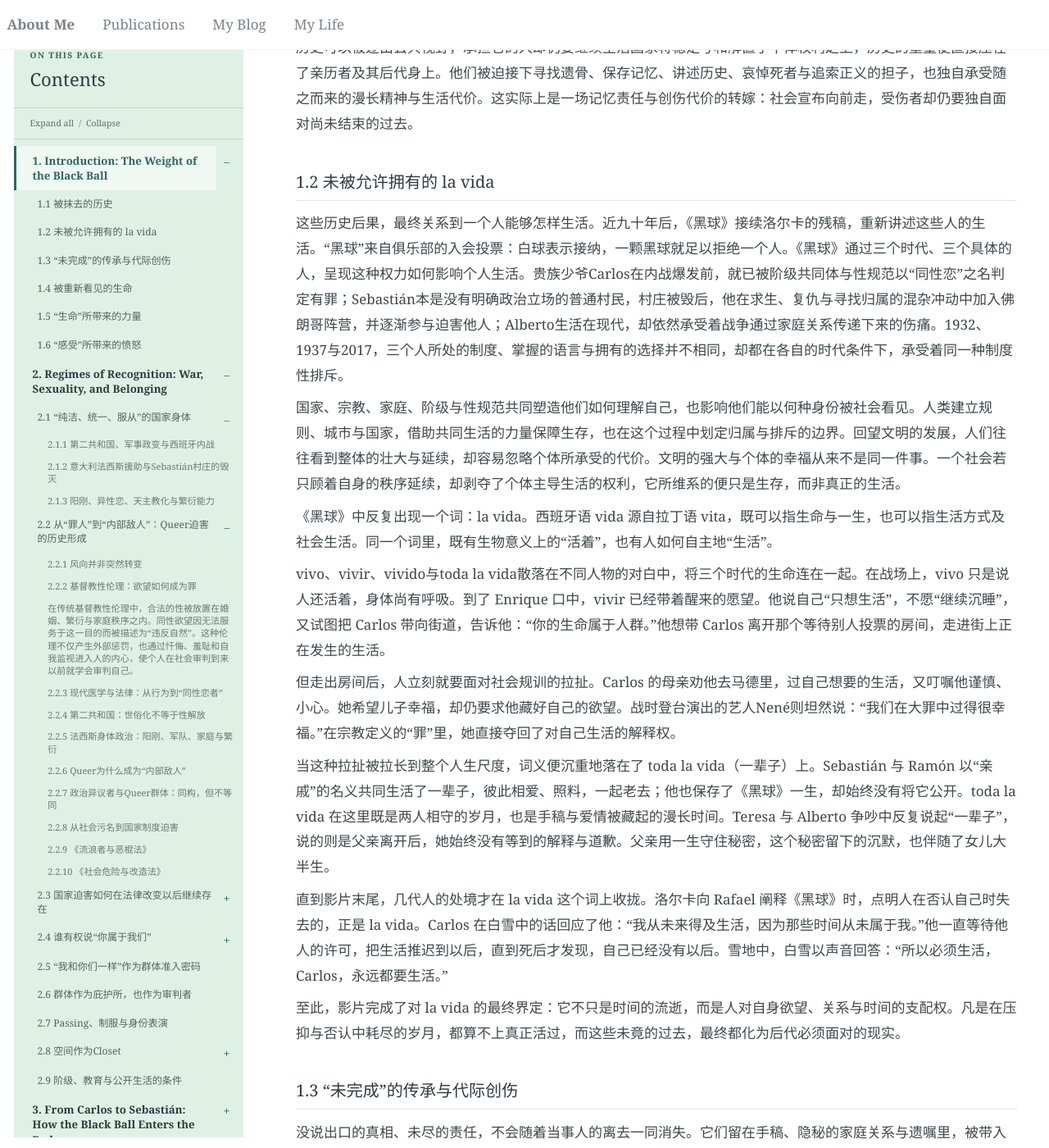
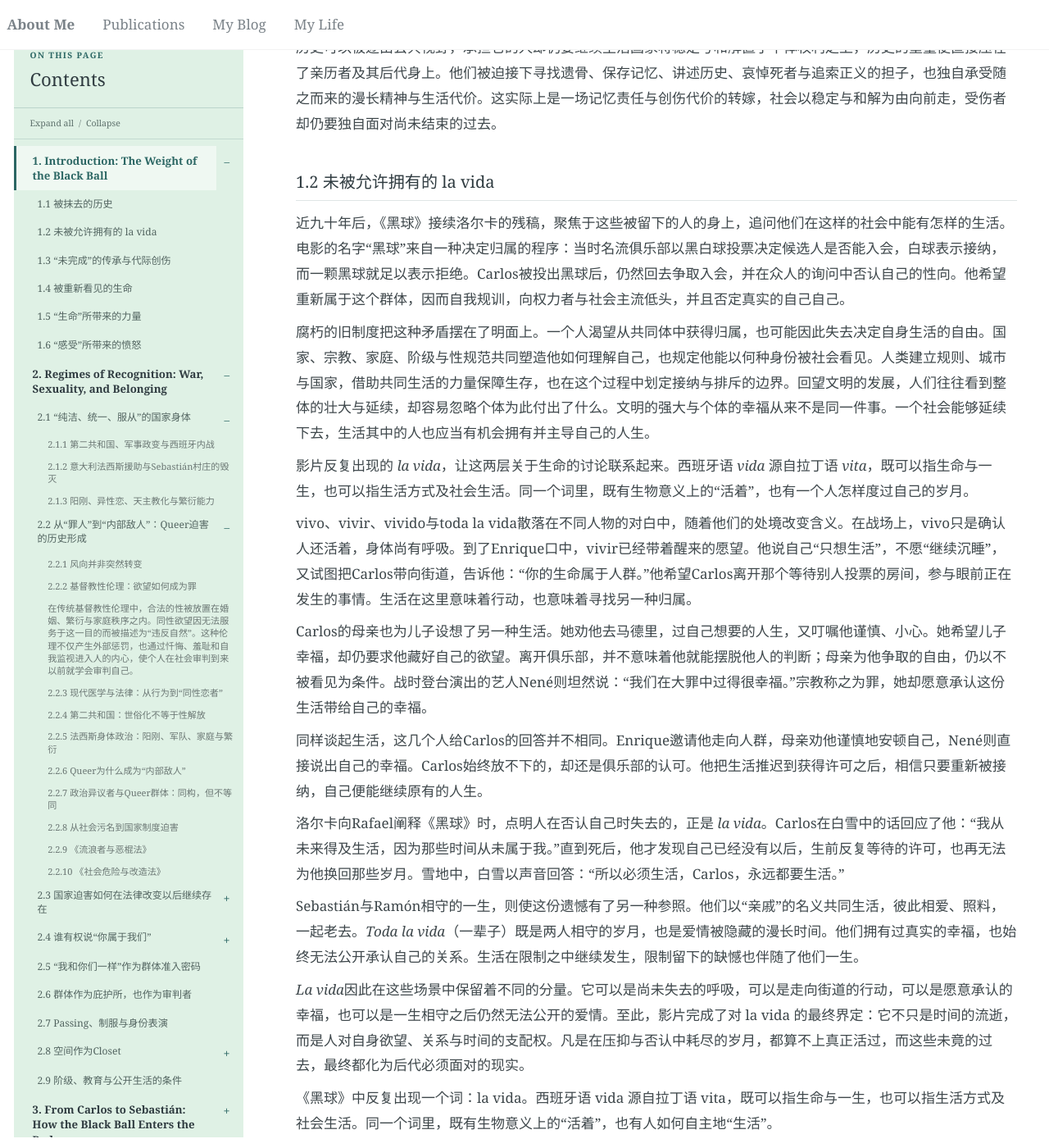
Before and after one commit to Cathylixi/Cathylixi.github.io, a Jekyll site: the page built from _posts/2026-11-10-la-bola-negra-review.md, in a window 1280 px wide and 1400 px high, scrolled down 2965 px. Shown: the whole window at 82% size. Built offline with Jekyll 4.4.1, drawn with Linux system fonts in a browser that asks for light colours; nearby versions of some CDN libraries; some of the changed text lies outside the part shown.

Commit message:
Publish La Bola Negra from Google Docs

```diff
--- a/_posts/2026-11-10-la-bola-negra-review.md
+++ b/_posts/2026-11-10-la-bola-negra-review.md
@@ -60,13 +60,27 @@
 
 这些经历也容易被关于战争的宏大叙述遮住。阵营、战役、伤亡、胜负与政权更替，构成了人们理解这段历史的主要坐标；而普通人如何恐惧、屈服、背叛、相爱，又如何被战争影响余生，却并不会被记录。遗骨迟迟没有找到，死亡没有得到确认，伴侣关系遭到否认，公开哀悼受到限制，都使个体难以在历史中被记录。亲友仍然记得一个人的遭遇，社会却迟迟没有回应。没有墓碑，哀悼便失去了落点；没有名分，爱情便被迫伪装成亲情或友情；没有讲述的出口，恐惧便沉淀为沉默与羞耻，继续传向下一代。
 
-历史可以被逐出公共视野，承担它的人却仍要继续生活国家将稳定与和解置于个体权利之上，历史的重量便直接压在了亲历者及其后代身上。他们被迫接下寻找遗骨、保存记忆、讲述历史、哀悼死者与追索正义的担子，也独自承受随之而来的漫长精神与生活代价。这实际上是一场记忆责任与创伤代价的转嫁：社会宣布向前走，受伤者却仍要独自面对尚未结束的过去。
+历史可以被逐出公共视野，承担它的人却仍要继续生活国家将稳定与和解置于个体权利之上，历史的重量便直接压在了亲历者及其后代身上。他们被迫接下寻找遗骨、保存记忆、讲述历史、哀悼死者与追索正义的担子，也独自承受随之而来的漫长精神与生活代价。这实际上是一场记忆责任与创伤代价的转嫁，社会以稳定与和解为由向前走，受伤者却仍要独自面对尚未结束的过去。
 
 ### 1.2 未被允许拥有的 la vida
 
-这些历史后果，最终关系到一个人能够怎样生活。近九十年后，《黑球》接续洛尔卡的残稿，重新讲述这些人的生活。“黑球”来自俱乐部的入会投票：白球表示接纳，一颗黑球就足以拒绝一个人。《黑球》通过三个时代、三个具体的人，呈现这种权力如何影响个人生活。贵族少爷Carlos在内战爆发前，就已被阶级共同体与性规范以“同性恋”之名判定有罪；Sebastián本是没有明确政治立场的普通村民，村庄被毁后，他在求生、复仇与寻找归属的混杂冲动中加入佛朗哥阵营，并逐渐参与迫害他人；Alberto生活在现代，却依然承受着战争通过家庭关系传递下来的伤痛。1932、1937与2017，三个人所处的制度、掌握的语言与拥有的选择并不相同，却都在各自的时代条件下，承受着同一种制度性排斥。
+近九十年后，《黑球》接续洛尔卡的残稿，聚焦于这些被留下的人的身上，追问他们在这样的社会中能有怎样的生活。电影的名字“黑球”来自一种决定归属的程序：当时名流俱乐部以黑白球投票决定候选人是否能入会，白球表示接纳，而一颗黑球就足以表示拒绝。Carlos被投出黑球后，仍然回去争取入会，并在众人的询问中否认自己的性向。他希望重新属于这个群体，因而自我规训，向权力者与社会主流低头，并且否定真实的自己自己。
 
-国家、宗教、家庭、阶级与性规范共同塑造他们如何理解自己，也影响他们能以何种身份被社会看见。人类建立规则、城市与国家，借助共同生活的力量保障生存，也在这个过程中划定归属与排斥的边界。回望文明的发展，人们往往看到整体的壮大与延续，却容易忽略个体所承受的代价。文明的强大与个体的幸福从来不是同一件事。一个社会若只顾着自身的秩序延续，却剥夺了个体主导生活的权利，它所维系的便只是生存，而非真正的生活。
+腐朽的旧制度把这种矛盾摆在了明面上。一个人渴望从共同体中获得归属，也可能因此失去决定自身生活的自由。国家、宗教、家庭、阶级与性规范共同塑造他如何理解自己，也规定他能以何种身份被社会看见。人类建立规则、城市与国家，借助共同生活的力量保障生存，也在这个过程中划定接纳与排斥的边界。回望文明的发展，人们往往看到整体的壮大与延续，却容易忽略个体为此付出了什么。文明的强大与个体的幸福从来不是同一件事。一个社会能够延续下去，生活其中的人也应当有机会拥有并主导自己的人生。
+
+影片反复出现的 *la vida*，让这两层关于生命的讨论联系起来。西班牙语 *vida* 源自拉丁语 *vita*，既可以指生命与一生，也可以指生活方式及社会生活。同一个词里，既有生物意义上的“活着”，也有一个人怎样度过自己的岁月。
+
+vivo、vivir、vivido与toda la vida散落在不同人物的对白中，随着他们的处境改变含义。在战场上，vivo只是确认人还活着，身体尚有呼吸。到了Enrique口中，vivir已经带着醒来的愿望。他说自己“只想生活”，不愿“继续沉睡”，又试图把Carlos带向街道，告诉他：“你的生命属于人群。”他希望Carlos离开那个等待别人投票的房间，参与眼前正在发生的事情。生活在这里意味着行动，也意味着寻找另一种归属。
+
+Carlos的母亲也为儿子设想了另一种生活。她劝他去马德里，过自己想要的人生，又叮嘱他谨慎、小心。她希望儿子幸福，却仍要求他藏好自己的欲望。离开俱乐部，并不意味着他就能摆脱他人的判断；母亲为他争取的自由，仍以不被看见为条件。战时登台演出的艺人Nené则坦然说：“我们在大罪中过得很幸福。”宗教称之为罪，她却愿意承认这份生活带给自己的幸福。
+
+同样谈起生活，这几个人给Carlos的回答并不相同。Enrique邀请他走向人群，母亲劝他谨慎地安顿自己，Nené则直接说出自己的幸福。Carlos始终放不下的，却还是俱乐部的认可。他把生活推迟到获得许可之后，相信只要重新被接纳，自己便能继续原有的人生。
+
+洛尔卡向Rafael阐释《黑球》时，点明人在否认自己时失去的，正是 *la vida*。Carlos在白雪中的话回应了他：“我从未来得及生活，因为那些时间从未属于我。”直到死后，他才发现自己已经没有以后，生前反复等待的许可，也再无法为他换回那些岁月。雪地中，白雪以声音回答：“所以必须生活，Carlos，永远都要生活。”
+
+Sebastián与Ramón相守的一生，则使这份遗憾有了另一种参照。他们以“亲戚”的名义共同生活，彼此相爱、照料，一起老去。*Toda la vida*（一辈子）既是两人相守的岁月，也是爱情被隐藏的漫长时间。他们拥有过真实的幸福，也始终无法公开承认自己的关系。生活在限制之中继续发生，限制留下的缺憾也伴随了他们一生。
+
+*La vida*因此在这些场景中保留着不同的分量。它可以是尚未失去的呼吸，可以是走向街道的行动，可以是愿意承认的幸福，也可以是一生相守之后仍然无法公开的爱情。至此，影片完成了对 la vida 的最终界定：它不只是时间的流逝，而是人对自身欲望、关系与时间的支配权。凡是在压抑与否认中耗尽的岁月，都算不上真正活过，而这些未竟的过去，最终都化为后代必须面对的现实。
 
 《黑球》中反复出现一个词：la vida。西班牙语 vida 源自拉丁语 vita，既可以指生命与一生，也可以指生活方式及社会生活。同一个词里，既有生物意义上的“活着”，也有人如何自主地“生活”。
 
@@ -77,8 +91,6 @@
 当这种拉扯被拉长到整个人生尺度，词义便沉重地落在了 toda la vida（一辈子）上。Sebastián 与 Ramón 以“亲戚”的名义共同生活了一辈子，彼此相爱、照料，一起老去；他也保存了《黑球》一生，却始终没有将它公开。toda la vida 在这里既是两人相守的岁月，也是手稿与爱情被藏起的漫长时间。Teresa 与 Alberto 争吵中反复说起“一辈子”，说的则是父亲离开后，她始终没有等到的解释与道歉。父亲用一生守住秘密，这个秘密留下的沉默，也伴随了女儿大半生。
 
 直到影片末尾，几代人的处境才在 la vida 这个词上收拢。洛尔卡向 Rafael 阐释《黑球》时，点明人在否认自己时失去的，正是 la vida。Carlos 在白雪中的话回应了他：“我从未来得及生活，因为那些时间从未属于我。”他一直等待他人的许可，把生活推迟到以后，直到死后才发现，自己已经没有以后。雪地中，白雪以声音回答：“所以必须生活，Carlos，永远都要生活。”
-
-至此，影片完成了对 la vida 的最终界定：它不只是时间的流逝，而是人对自身欲望、关系与时间的支配权。凡是在压抑与否认中耗尽的岁月，都算不上真正活过，而这些未竟的过去，最终都化为后代必须面对的现实。
 
 ### 1.3 “未完成”的传承与代际创伤
 
@@ -98,15 +110,15 @@
 
 ### 1.4 被重新看见的生命
 
-《黑球》在三个年代之间切换，通过不同的镜头距离与运动方式，呈现人物所处的环境及其承受的压力。用截然不同的镜头尺度与运动方式，直接对应人物所处的空间压迫。1932年的摄影机富有侵略性，以广角近距离贴住 Carlos。在赌场投票的段落里，镜头一面紧逼他的脸，放大他在公开质询下的迟疑，一面频繁切向黑白球的特写。这时，等待结果的人与决定命运的物件交替占据画面，将制度程序的冷酷压迫直接具象化。1937年的镜头不再主动逼迫人物，而是顺着病房内部的行动作出细微调整而是顺着囚室内部的行动作出细微调整，为 Sebastián 与 Rafael 之间的试探留下时间。两人的亲近无须台词点破，便已藏在克制的对视、靠近与触碰前的迟疑里。2017年则换用长焦，在一定距离外跟随Alberto移动，为演员在日常环境中的行动保留更多自由，形成接近纪录片的拍摄方式。跨代际的历史伤痛，也通过日常相处中的摩擦与情绪反应逐渐显露。[摄影指导访谈](https://www.kodak.com/en/motion/blog-post/la-bola-negra/)
+这些经历在影片中怎样被讲述，也影响着我们如何理解人物。同样是一段沉默，观众可以从故事里知道它持续了多久，却需要看见一个人的表情、动作与迟疑，才能逐渐体会他为何始终没有开口。《黑球》在三个年代之间切换，用截然不同的镜头尺度与运动方式，直接对应人物所处的空间压迫。
 
-影片把三段故事拆开，让观众同时记挂几个人的处境。故事展开时，Carlos还在等待被接纳电影开头，Carlos还在等待被接纳，Sebastián与Rafael刚刚开始靠近，Alberto也还没有弄清祖父的过去。当我们想继续看下去时，镜头有时已经转向另一个时代。上一段故事暂时停在那里，我们仍然牵挂着其中的人。每一次我们想继续看下去，镜头却迅速切换。带我们去了另一个时代。此时上一段故事暂停在那里，我们却开始牵挂他们。等到再返回时，另外两条线已经让我们多知道了一些事情，原先难以理解的迟疑与隐瞒，也开始有了可以体会的原因。
+1932年的摄影机富有侵略性，以广角近距离贴住 Carlos。在赌场投票的段落里，镜头一面贴近他的脸，放大他在公开质询下的迟疑，一面频繁切向黑白球的特写。这时，等待结果的人与决定命运的物件交替占据画面，将制度程序的冷酷压迫直接具象化。1937年的摄影机则更安静，主要顺着病房内部的人物行动作出调整，为Sebastián与Rafael之间的试探留下时间。两人的亲近逐渐发生在对视、靠近与触碰前的迟疑里。观众需要留意这些动作，才能察觉感情怎样在相处中变化。2017年则换用长焦，在一定距离外跟随Alberto移动，为演员在日常环境中的行动保留更多自由，形成接近纪录片的拍摄方式。战争留下的后果，也在家人如何交谈、争执和回应彼此的过程中逐渐显露。[摄影指导访谈](https://www.kodak.com/en/motion/blog-post/la-bola-negra/)
 
-有些切换则直接把时代的差别摆在眼前。
+摄影机让我们接近每个人，剪辑又使我们带着对一个人的牵挂，走进另一个人的生活。Carlos还在争取接纳，Sebastián与Rafael刚刚开始靠近，Alberto也尚未弄清祖父的过去。每当一段关系有了新的发展，影片便可能转向另一个时代。故事暂时停在那里，观众的期待却会留下来。等到再次返回时，另外两条线已经补充了新的经历，原先难以理解的隐瞒与迟疑，也逐渐有了可以体会的原因。有些切换则直接把时代的差别摆在眼前。
 
-原先难以理解的迟疑与隐瞒，也开始有了可以体会的原因。 而有些切换则直接把时代的差别摆在眼前。过去的人刚在众人面前否认自己的性向，下一场便转到当代一场通过Grindr（LGBTQ+交友软件）约成的性接触。同样都是欲望，在两场相邻的戏里受到如此不同的对待，使先前那次否认更令人难受。这种剪辑让观众带着比较继续看下去，因为一个人的遭遇总会提醒我们想起另一个人，也更舍不得他们失去原本可能拥有的生活。[关于这处剪辑的描述](https://editors.dazeddigital.com/film-tv/article/71296/1/la-bola-negra-javier-ambrossi-javier-calvo-director-interview-new-film-2026)
+过去的人刚在众人面前否认自己的性向，下一场便转到当代一场通过Grindr（LGBTQ+交友软件）约成的性接触。同样的欲望，在两场相邻的戏里有着如此不同的表达条件。后一场的开放主动，使前一场的恐惧退缩变得更加绝望与痛彻心扉。这种穿插也使观众对人物的判断不断变化。知道Sebastián的过去后，我们更能理解他为什么选择隐瞒；听见Teresa的讲述，又会看见这份隐瞒给家人造成的伤害。两段经历出现在同一部电影里，使观众理解xxxxx。我们已经为他的爱情动容，也需要听见另一个人如何度过被留下的岁月。[关于这处剪辑的描述](https://editors.dazeddigital.com/film-tv/article/71296/1/la-bola-negra-javier-ambrossi-javier-calvo-director-interview-new-film-2026)
 
-导演谈到，他们借助白板反复安排三条故事线的穿插，希望它们能够共同抵达结尾。随着相处、冲突与追查继续，三段故事里的感情也一起加深。观众刚刚为一次靠近感到欣慰，便又要面对另一段关系中的伤害；先前的期待还在，新的担忧又不断加进来。三条线交替向前，也让这些感受彼此影响。到了结尾，一条线上的失去会同时唤起另外两条线中尚未平息的感情，三段人生的重量就此叠在一起，感动、悲伤与愤怒也在这一刻一同涌来。[导演访谈](https://editors.dazeddigital.com/film-tv/article/71296/1/la-bola-negra-javier-ambrossi-javier-calvo-director-interview-new-film-2026)
+导演谈到，他们借助白板反复安排三条故事线的穿插，希望它们能够共同抵达结尾。随着相处、冲突与追查继续，三段故事里的感情也一起加深。观众刚刚为一次靠近感到欣慰，便又要面对另一段关系中的伤害；先前的期待还在，新的担忧又不断加进来。三条线交替向前，也让这些感受彼此影响。到了结尾，一条线上的失去会同时唤起另外两条线中尚未平息的感情。我们为他们真实拥有过的爱情与相守感动，也为那些本可以继续的生活感到悲伤和愤怒。[导演访谈](https://editors.dazeddigital.com/film-tv/article/71296/1/la-bola-negra-javier-ambrossi-javier-calvo-director-interview-new-film-2026)
 
 ### 1.5 “生命”所带来的力量
 
```
